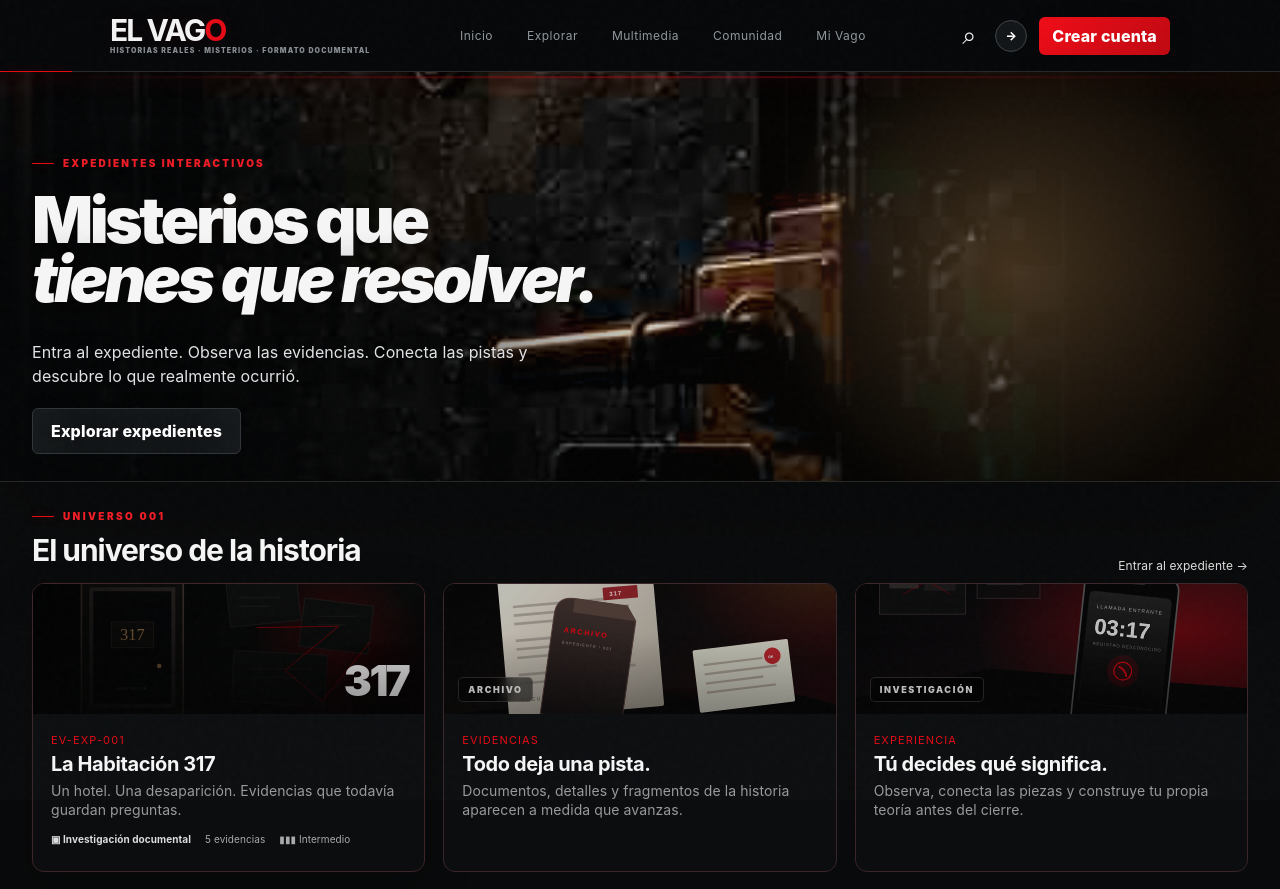
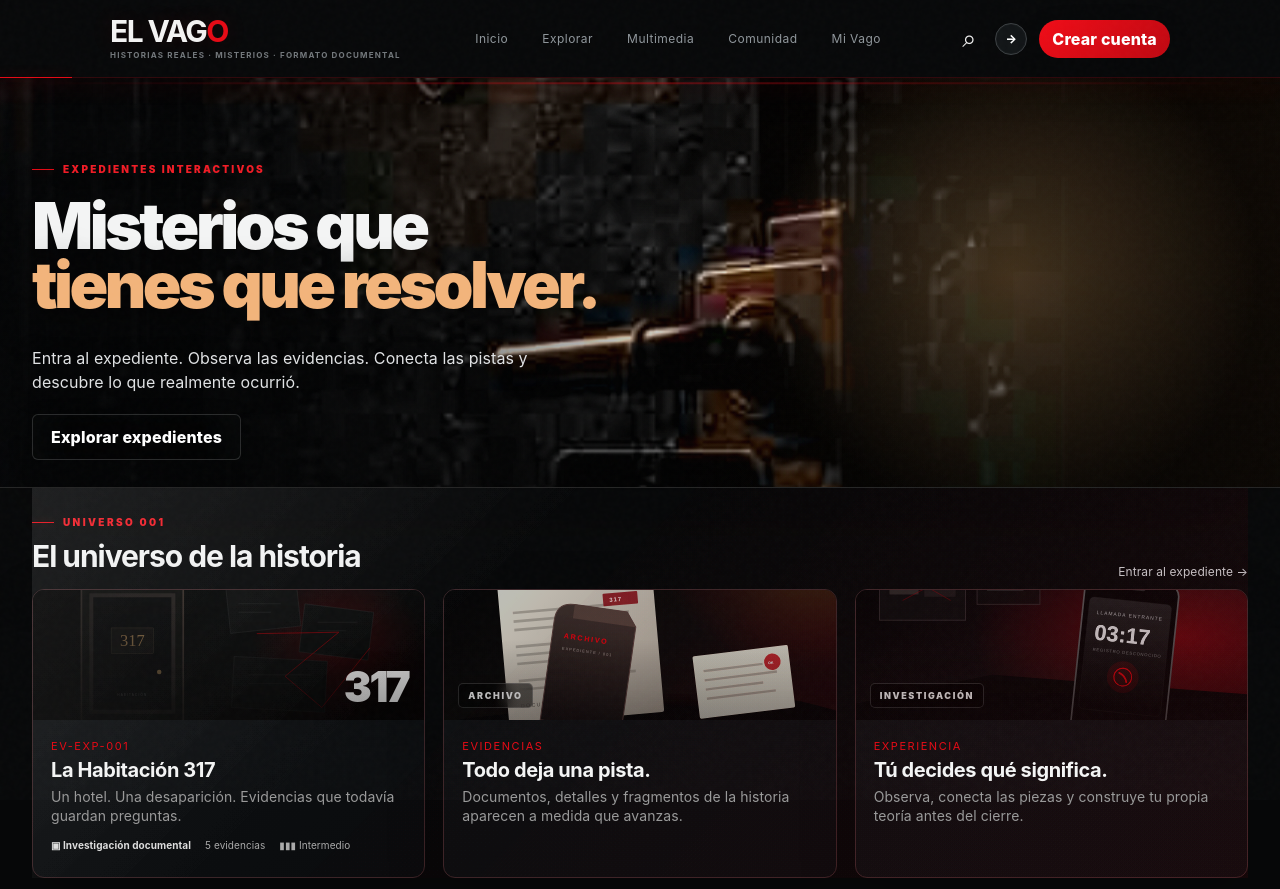
Before and after one commit to cesarrosa610-collab/el-vago, a Next.js app: page / in a window 1280 px wide. Shown: the top 889 px of the page. Built offline with nearby package versions, Linux system fonts and the light colour scheme; no server answers; the database is empty.

Commit message:
Refine El Vago homepage to final visual master direction

```diff
--- a/src/app/style.css
+++ b/src/app/style.css
@@ -2240,3 +2240,165 @@ body{background:radial-gradient(circle at 50% -12%,rgba(229,9,20,.08),transparen
       url('/comunidad-escena.svg') center/cover no-repeat !important;
   }
 }
+
+
+/* EL VAGO — FINAL VISUAL MASTER PASS — 28-09-2026 */
+:root{
+  --vago-bg:#070809;
+  --vago-panel:#0d0f11;
+  --vago-line:#292d30;
+  --vago-red:#e50914;
+  --vago-text:#f3f4f4;
+  --vago-muted:#9da1a5;
+}
+body{
+  background:var(--vago-bg);
+  color:var(--vago-text);
+}
+.homePage .globalNav{
+  position:relative;
+  z-index:20;
+  min-height:78px;
+  border-bottom:1px solid rgba(229,9,20,.18);
+  background:rgba(7,8,9,.92);
+  backdrop-filter:blur(14px);
+  -webkit-backdrop-filter:blur(14px);
+}
+.homePage .brandLockup strong{
+  letter-spacing:-.055em;
+}
+.homePage .brandLockup strong span{
+  color:var(--vago-red);
+}
+.homePage .brandLockup small{
+  display:block;
+  margin-top:3px;
+  color:#72777b;
+  font-size:8px;
+  font-weight:700;
+  letter-spacing:.15em;
+}
+.homePage .navLink{
+  position:relative;
+  padding:8px 0;
+}
+.homePage .navLink.active{
+  color:#fff;
+}
+.homePage .navLink.active:after{
+  content:"";
+  position:absolute;
+  left:0;
+  right:0;
+  bottom:0;
+  height:2px;
+  border-radius:2px;
+  background:var(--vago-red);
+  box-shadow:0 0 12px rgba(229,9,20,.45);
+}
+.homePage .navRegister,
+.homePage .heroPrimary{
+  border-radius:999px;
+}
+.homePage .homeHero{
+  isolation:isolate;
+}
+.homePage .homeHeroBackdrop img{
+  will-change:transform;
+}
+.homePage .homeHeroCopy .eyebrow{
+  text-shadow:0 2px 14px rgba(0,0,0,.8);
+}
+.homePage .homeHero h1{
+  letter-spacing:-.055em;
+}
+.homePage .homeHero h1 em{
+  color:#f2b37a;
+  font-style:normal;
+}
+.homePage .homeHeroActions .heroPrimary{
+  padding:13px 20px;
+}
+.homePage .homeHeroActions .heroSecondary{
+  border:1px solid rgba(255,255,255,.14);
+  background:rgba(9,10,11,.52);
+  backdrop-filter:blur(10px);
+}
+.homePage .visualArchive .sectionHead{
+  align-items:end;
+}
+.homePage .sectionLink{
+  color:#c9cccf;
+  transition:color .2s ease,transform .2s ease;
+}
+.homePage .sectionLink:hover{
+  color:#fff;
+  transform:translateX(3px);
+}
+.homePage .homeCaseCard{
+  overflow:hidden;
+  background:linear-gradient(145deg,#0e1012,#0a0c0e);
+  box-shadow:0 18px 55px rgba(0,0,0,.24);
+}
+.homePage .homeCaseCard:before{
+  content:"";
+  position:absolute;
+  inset:0;
+  pointer-events:none;
+  background:linear-gradient(135deg,rgba(255,255,255,.035),transparent 36%,rgba(229,9,20,.025));
+  z-index:1;
+}
+.homePage .homeCaseVisual{
+  position:relative;
+  overflow:hidden;
+}
+.homePage .homeCaseVisual img{
+  transition:transform .65s ease,filter .35s ease;
+}
+.homePage .homeCaseCard:hover .homeCaseVisual img{
+  transform:scale(1.045);
+  filter:contrast(1.1) saturate(1.08) brightness(1.06);
+}
+.homePage .homeCaseBody,
+.homePage .homeCaseBody *{
+  position:relative;
+  z-index:2;
+}
+.homePage .homeCaseBody .tag{
+  letter-spacing:.14em;
+}
+.homePage .communityBand{
+  position:relative;
+  overflow:hidden;
+}
+.homePage .communityBand:before{
+  content:"";
+  position:absolute;
+  inset:0;
+  pointer-events:none;
+  background:linear-gradient(90deg,rgba(229,9,20,.06),transparent 35%,rgba(229,9,20,.035));
+}
+.homePage .premiumTeaser{
+  border-color:#332529;
+  background:linear-gradient(120deg,#0c0e10,#110b0d);
+}
+@media(max-width:760px){
+  .homePage .globalNav{
+    background:rgba(7,8,9,.97);
+  }
+  .homePage .brandLockup small{
+    display:none;
+  }
+  .homePage .navCenter{
+    scrollbar-width:none;
+  }
+  .homePage .navCenter::-webkit-scrollbar{
+    display:none;
+  }
+  .homePage .homeHeroCopy{
+    text-shadow:0 3px 22px rgba(0,0,0,.82);
+  }
+  .homePage .homeHero h1 em{
+    color:#f0ad73;
+  }
+}
```
